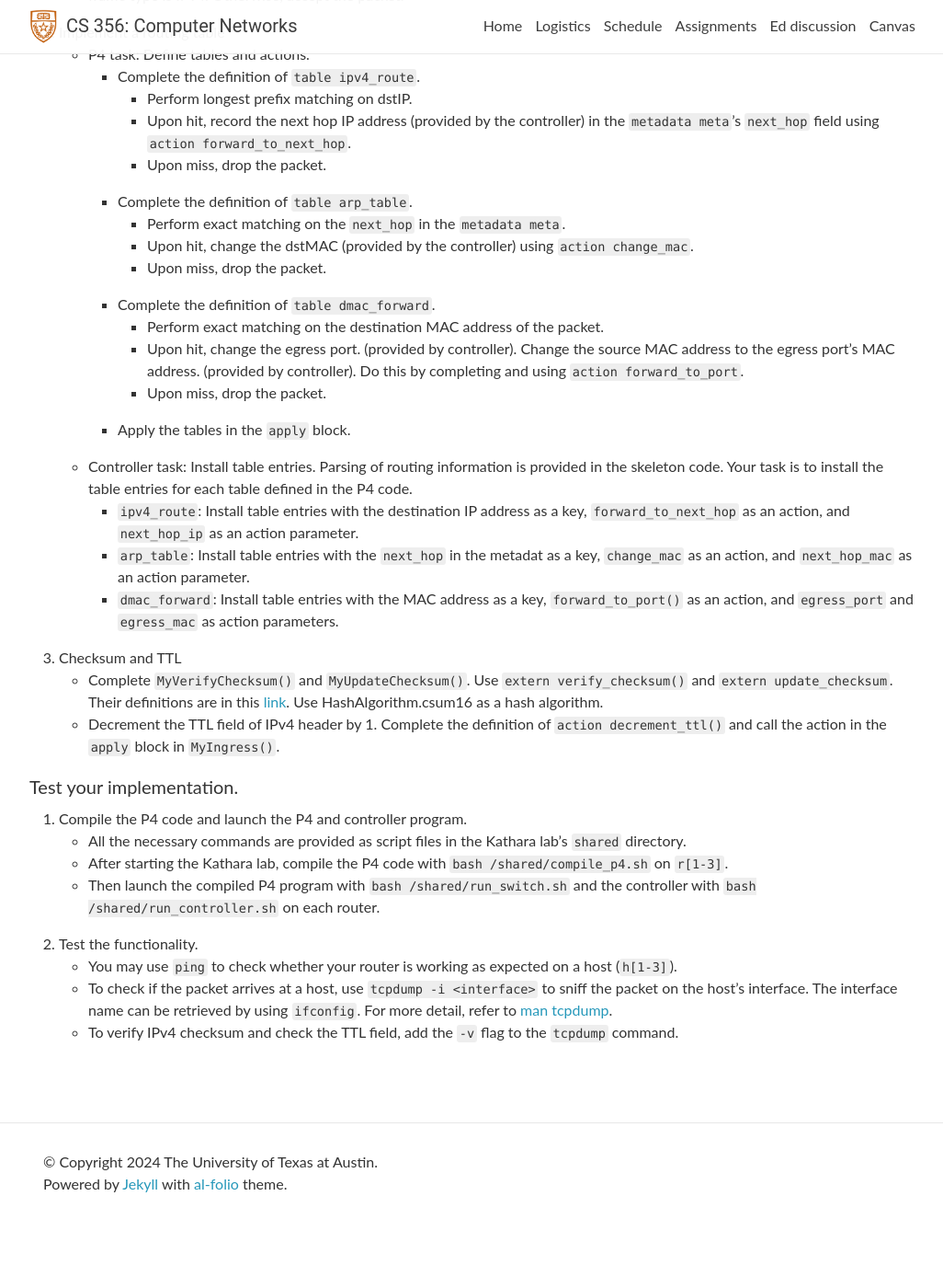
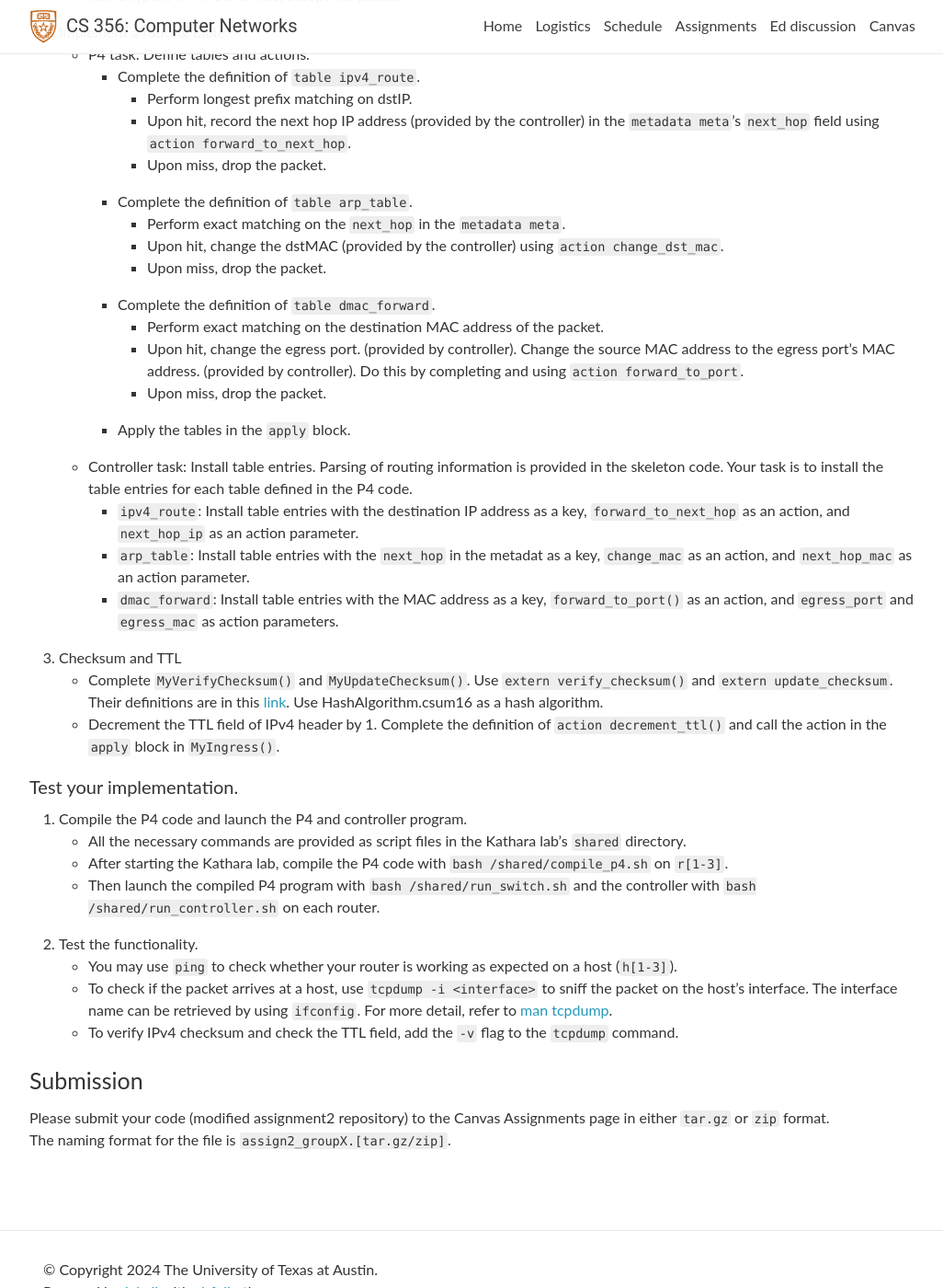
Before and after one commit to utcs356/sp25, a Jekyll site: the page built from _pages/2_p4_switch_router.md, in a window 1280 px wide and 1400 px high, scrolled down 2795 px. Shown: the whole window at 92% size, without its empty margins (126-1152 px from the left). Built offline with Jekyll 4.4.1, drawn with Linux system fonts in a browser that asks for light colours; nearby versions of some CDN libraries; comment, search, counter and statistics services are not loaded; before the commit the page ends 4155 px from its top, so only the background shows below that.

Commit message:
[A2] Add submission instructions

```diff
--- a/_pages/2_p4_switch_router.md
+++ b/_pages/2_p4_switch_router.md
@@ -78,7 +78,7 @@ Your task is to complete `l3_static_routing.p4` and `controller.py` to make the
             * Upon miss, drop the packet.
         * Complete the definition of `table arp_table`.
             * Perform exact matching on the `next_hop` in the `metadata meta`.
-            * Upon hit, change the dstMAC (provided by the controller) using `action change_mac`.
+            * Upon hit, change the dstMAC (provided by the controller) using `action change_dst_mac`.
             * Upon miss, drop the packet.
         * Complete the definition of `table dmac_forward`.
             * Perform exact matching on the destination MAC address of the packet.
@@ -105,3 +105,7 @@ Your task is to complete `l3_static_routing.p4` and `controller.py` to make the
 * You may use `ping` to check whether your router is working as expected on a host (`h[1-3]`).
 * To check if the packet arrives at a host, use `tcpdump -i <interface>` to sniff the packet on the host's interface. The interface name can be retrieved by using `ifconfig`. For more detail, refer to [man tcpdump](https://www.tcpdump.org/manpages/tcpdump.1.html).
 * To verify IPv4 checksum and check the TTL field, add the `-v` flag to the `tcpdump` command.
+
+### Submission
+Please submit your code (modified assignment2 repository) to the Canvas Assignments page in either `tar.gz` or `zip` format.
+The naming format for the file is `assign2_groupX.[tar.gz/zip]`.
```
